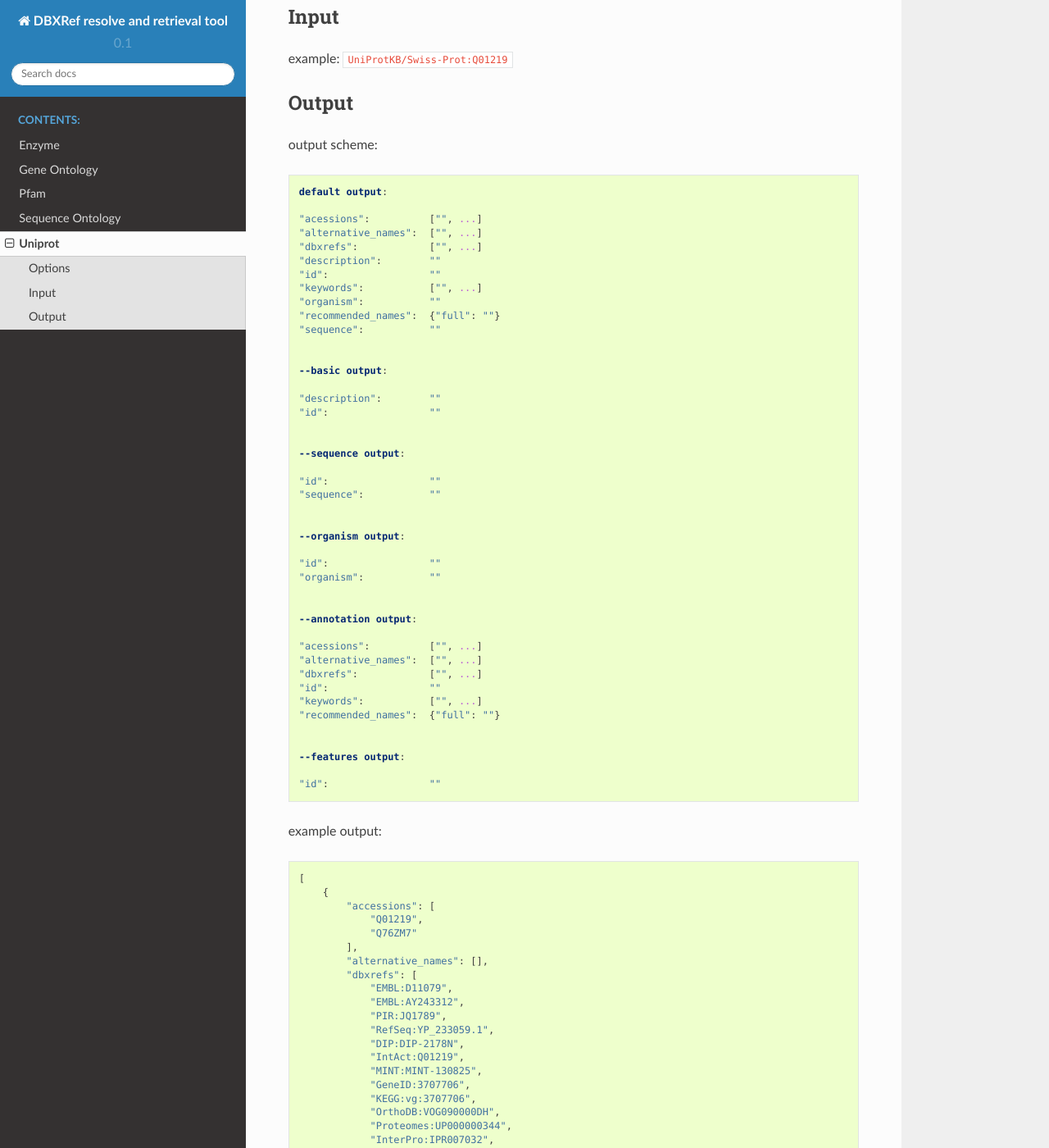
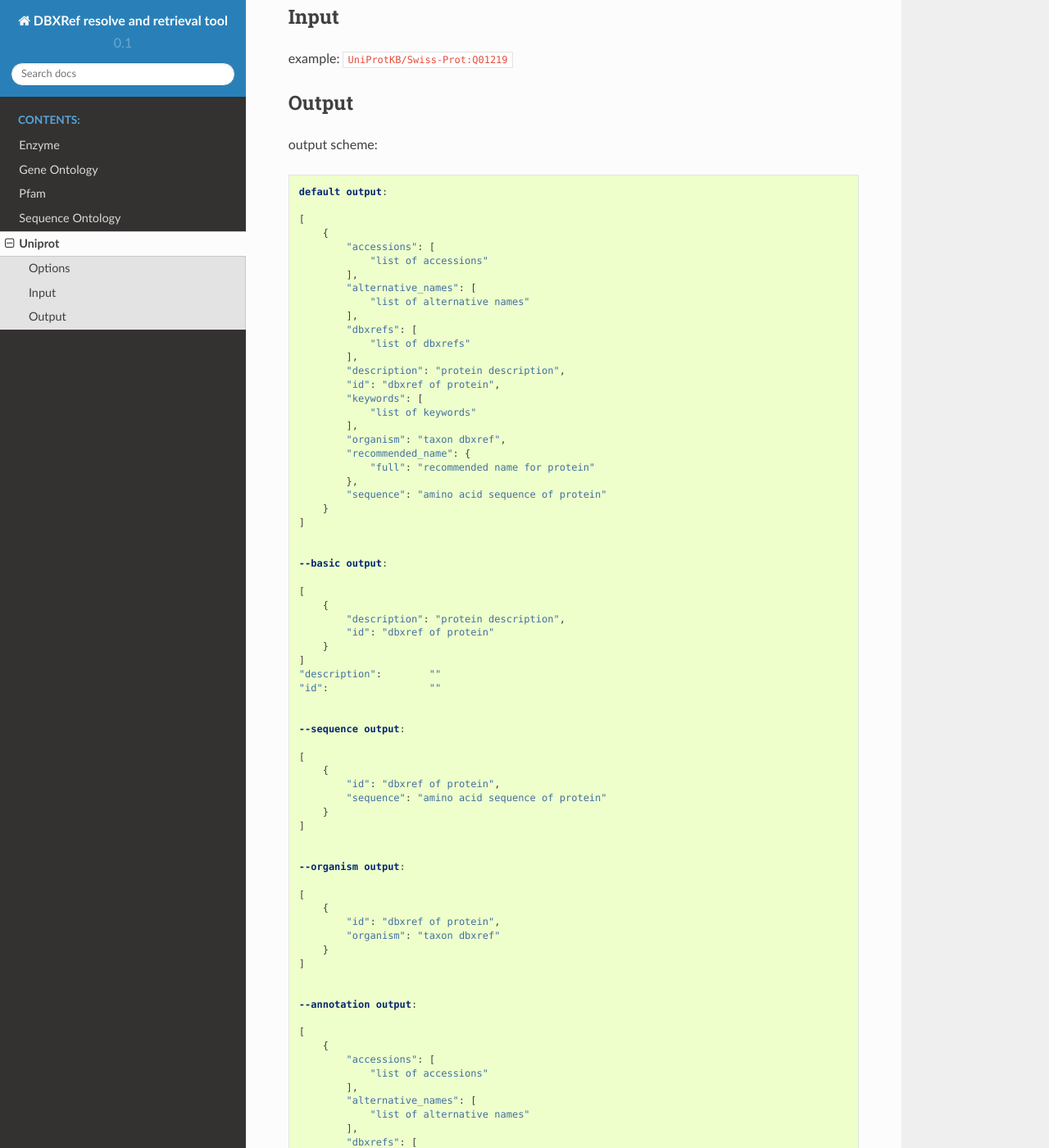
Before and after one commit to lukasjelonek/dbxref, a Sphinx documentation site: the page built from docs/source/uniprot.rst, in a window 1280 px wide and 1400 px high, scrolled down 409 px. Shown: the whole window at 82% size. Built offline with Sphinx 7.4.7 and the Read the Docs theme 2.0.0, drawn with Linux system fonts in a browser that asks for light colours; some of the changed text lies outside the part shown.

```diff
--- a/docs/source/uniprot.rst
+++ b/docs/source/uniprot.rst
@@ -26,48 +26,94 @@ output scheme::
 
   default output:
 
-  "acessions":		["", ...]
-  "alternative_names":	["", ...]
-  "dbxrefs":		["", ...]
-  "description":	""
-  "id":			""
-  "keywords":		["", ...]
-  "organism":		""
-  "recommended_names":	{"full": ""}
-  "sequence":		""
+  [
+      {
+          "accessions": [
+              "list of accessions"
+          ],
+          "alternative_names": [
+              "list of alternative names"
+          ],
+          "dbxrefs": [
+              "list of dbxrefs"
+          ],
+          "description": "protein description",
+          "id": "dbxref of protein",
+          "keywords": [
+              "list of keywords"
+          ],
+          "organism": "taxon dbxref",
+          "recommended_name": {
+              "full": "recommended name for protein"
+          },
+          "sequence": "amino acid sequence of protein"
+      }
+  ]
 
 
   --basic output:
 
+  [
+      {
+          "description": "protein description",
+          "id": "dbxref of protein"
+      }
+  ]
   "description":	""
   "id":			""
 
 
   --sequence output:
 
-  "id":			""
-  "sequence":		""
+  [
+      {
+          "id": "dbxref of protein",
+          "sequence": "amino acid sequence of protein"
+      }
+  ]
 
 
   --organism output:
 
-  "id":			""
-  "organism":		""
+  [
+      {
+          "id": "dbxref of protein",
+          "organism": "taxon dbxref"
+      }
+  ]
 
 
   --annotation output:
 
-  "acessions":		["", ...]
-  "alternative_names":	["", ...]
-  "dbxrefs":		["", ...]
-  "id":			""
-  "keywords":		["", ...]
-  "recommended_names":	{"full": ""}
+  [
+      {
+          "accessions": [
+              "list of accessions"
+          ],
+          "alternative_names": [
+              "list of alternative names"
+          ],
+          "dbxrefs": [
+              "list of dbxrefs"
+          ],
+          "id": "dbxref of protein",
+          "keywords": [
+              "list of keywords"
+          ],
+          "recommended_name": {
+              "full": "recommended name for protein"
+          }
+      }
+  ]
 
 
   --features output:
 
-  "id":			""
+  [
+      {
+          "id": "dbxref of protein"
+      }
+  ]
 
 example output::
 
```
Also changed, not shown: docs/source/enzymes.rst (+70 -30 lines), docs/source/gene_ontology.rst (+61 -12 lines), docs/source/pfam.rst (+39 -17 lines), docs/source/sequence_ontology.rst (+50 -14 lines).
